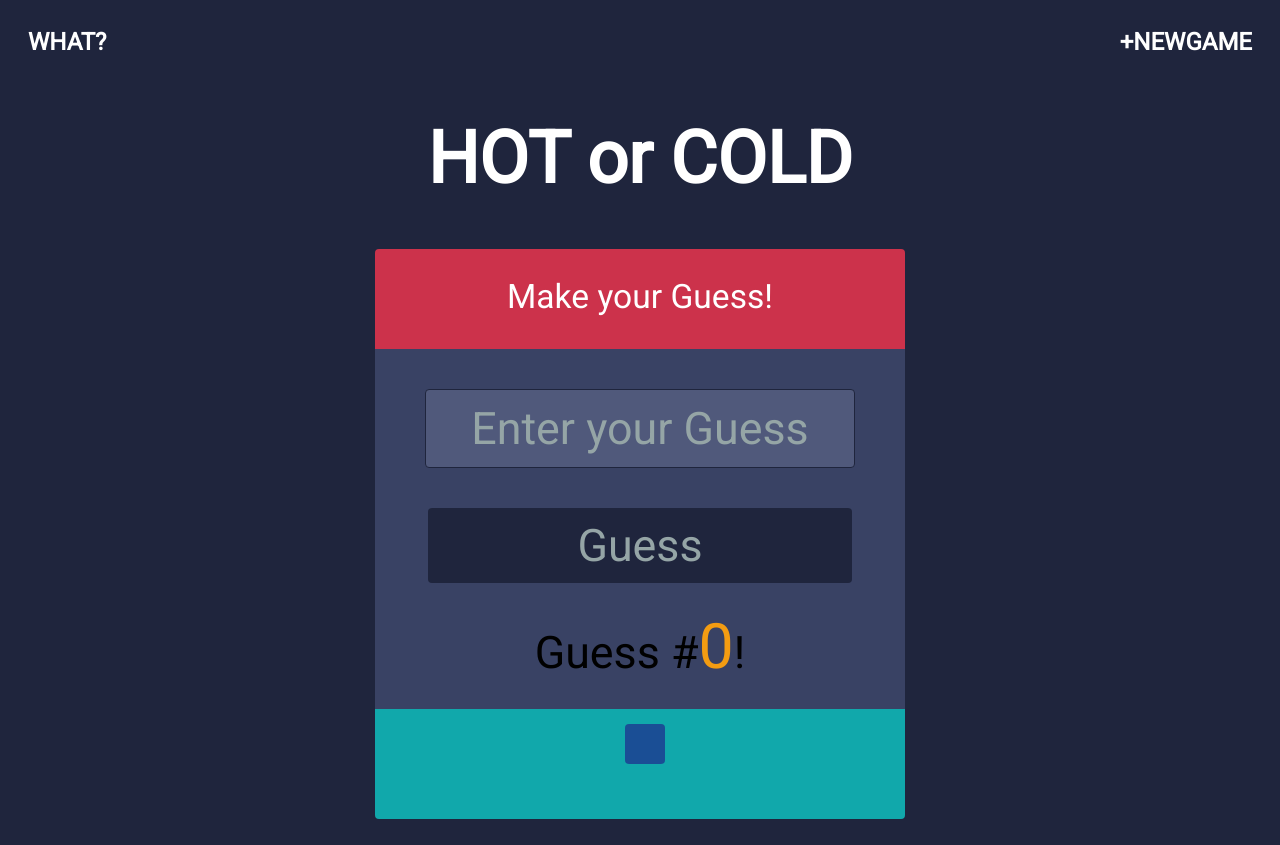
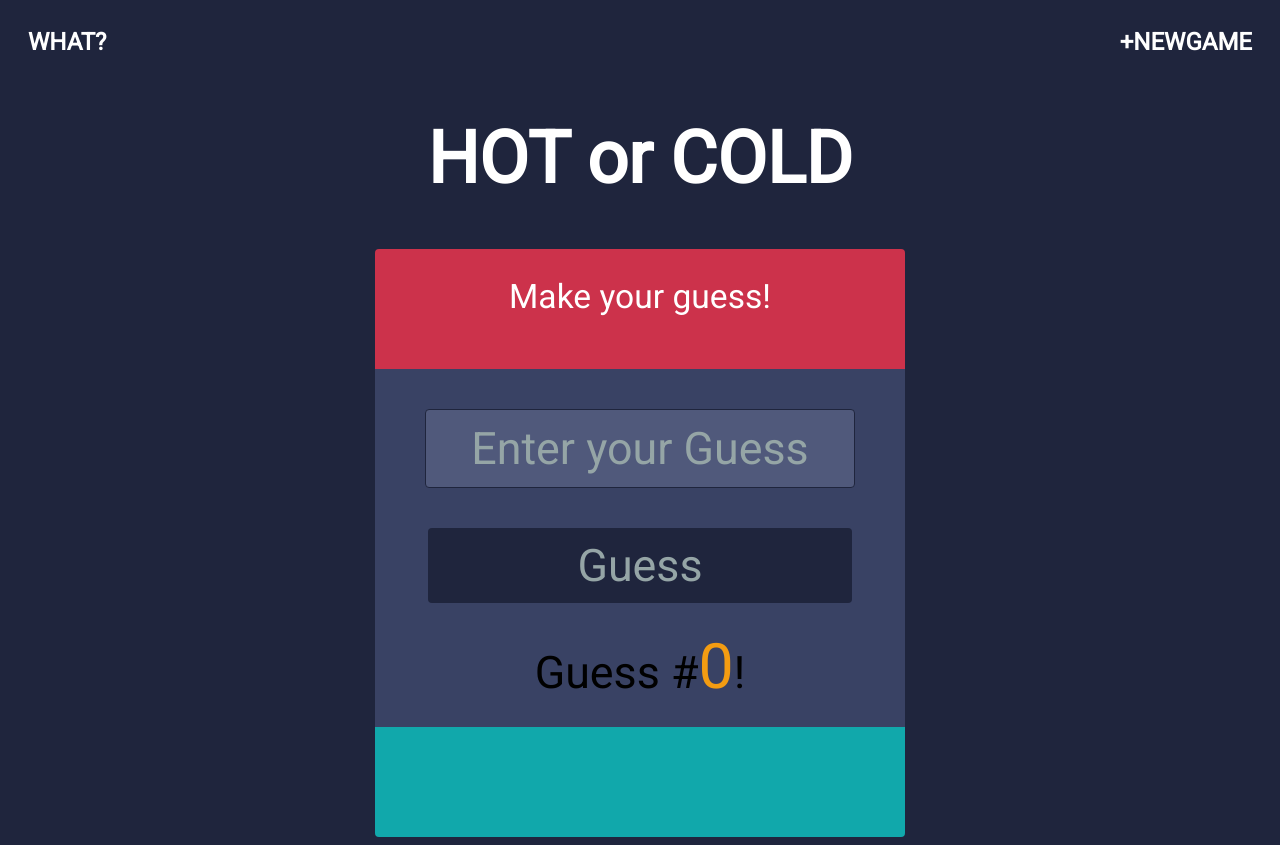
Before and after one commit to rob137/react-hot-cold-app, a React app: page / in a window 1280 px wide. Built offline with nearby package versions, Linux system fonts and the light colour scheme.

Commit message:
added game functionality

```diff
--- a/src/components/answers-so-far.js
+++ b/src/components/answers-so-far.js
@@ -1,12 +1,8 @@
 import React from 'react';
 import './answers-so-far.css';
 
-export default function AnswersSoFar(prop) {
+export default function AnswersSoFar(props) {
   return (
-    <li className="answer-so-far">{prop.answer}</li>
+    <li className="answer-so-far">{props.guess}</li>
   )
 }
-
-AnswersSoFar.defaultProps = {
-  answer: ''
-}
--- a/src/components/clue-text.js
+++ b/src/components/clue-text.js
@@ -3,10 +3,6 @@ import './clue-text.css';
 
 export default function ClueText(props) {
   return (
-    <p className="clue-text">{props.text}</p>
+    <p className="clue-text">{props.clueText}</p>
   )
 }
-
-ClueText.defaultProps = {
-  text: 'Make your Guess!'
-}
--- a/src/components/guess-button.js
+++ b/src/components/guess-button.js
@@ -2,5 +2,5 @@ import React from 'react';
 import './guess-button.css';
 export default function GuessButton(props) {
   return <button className="guess-button"
-    onClick={(e) => props.onClick(1)}>Guess</button>
+    onClick={() => props.onClick()}>Guess</button>
 }
--- a/src/components/guess-count.js
+++ b/src/components/guess-count.js
@@ -1,14 +1,10 @@
 import React from 'react';
 import './guess-count.css';
 
-export default function GuessCount(prop) {
+export default function GuessCount(props) {
   return (
     <p className="guess-count">Guess #
-      <span className="guess-number">{prop.guessNumber}</span>!
+      <span className="guess-number">{props.totalGuesses}</span>!
     </p>
   )
 }
-
-GuessCount.defaultProps = {
-  guessNumber: 0
-}
--- a/src/components/guess-input.js
+++ b/src/components/guess-input.js
@@ -5,7 +5,7 @@ export default function GuessInput(props) {
   return (
     <input className="guess-input"
       placeholder="Enter your Guess"
-      /* onChange={ e => props.onChange(e)} */>
+      onChange={ e => props.onChange(e.target.value)}>
     </input>
   );
 }
--- a/src/components/hot-or-cold.js
+++ b/src/components/hot-or-cold.js
@@ -10,13 +10,43 @@ export default class HotOrCold extends React.Component {
     this.state = {
       showHelp: false,
       guessesSoFar: [],
-      lastGuess: 0,
-      rightAnswer: Math.floor(Math.random() * 100)
+      currentInput: 0,
+      rightAnswer: Math.floor(Math.random() * 99 + 1),
+      clueText: 'Make your guess!'
     }
   }
 
   toggleHelp() {
     this.setState({ showHelp: !(this.state.showHelp) })
+  }
+
+  resetGame() {
+    this.setState({
+      showHelp: false,
+      guessesSoFar: [],
+      lastGuess: 0,
+      rightAnswer: Math.floor(Math.random() * 99 + 1),
+      clueText: 'Make your guess!'
+    })
+  }
+
+  checkWarmth(guess) {
+    const answer = this.state.rightAnswer;
+    const difference = Math.abs(guess - answer);
+    if (guess === answer) {
+      this.setState({
+        clueText: 'You Won! Click \'new game\' to play again.'});
+    } else if (difference < 5) {
+      this.setState({clueText: 'Hot!'});
+    } else if (difference < 10) {
+      this.setState({clueText: 'Warm'});
+    } else if (difference < 15) {
+      this.setState({clueText: 'Kinda warm'});
+    } else if (difference < 20) {
+      this.setState({clueText: 'Less than warm'});
+    } else {
+      this.setState({clueText: 'Cold'});
+    }
   }
 
   checkGuessIsUnique(guessNum) {
@@ -29,42 +59,43 @@ export default class HotOrCold extends React.Component {
   handleValidGuess(guessNum) {
     const guessesSoFar = this.state.guessesSoFar;
     guessesSoFar.push(guessNum);
-    this.setState({ guessesSoFar })
-    console.log(this.state.guessesSoFar);
+    this.setState({ guessesSoFar });
+    this.checkWarmth(guessNum);
   }
 
-  addGuess(guessNum) {
-    if (typeof guessNum !== 'number') {
-      alert('Please enter a number');
-    } else if (!this.checkGuessIsUnique(guessNum)) {
+  checkGuessIsValid(guessNum) {
+    console.log(guessNum);
+    return (
+      guessNum.length < 1
+      || typeof guessNum !== 'number'
+      || guessNum < 1
+      || guessNum > 99
+    );
+  }
+
+  // On clicking 'guess'
+  handleGuess(guessNum) {
+    const parsedGuess = parseInt(guessNum, 10);
+    if (this.checkGuessIsValid(Number(guessNum))) {
+      alert('Please enter a number from 1 to 99');
+    } else if (!this.checkGuessIsUnique(parsedGuess)) {
       alert('You guessed this number already');
     } else {
-      this.handleValidGuess(guessNum);
+      this.handleValidGuess(parsedGuess);
     }
   }
 
-  resetGame() {
-    console.log(this.state.rightAnswer);
-    this.setState({
-      showHelp: false,
-      guessesSoFar: [],
-      lastGuess: 0,
-      rightAnswer: Math.floor(Math.random() * 100)
-    })
-  }
-
-  checkGuess(guess, rightAnswer) {
-    return guess === rightAnswer;
+  // Updates state with current text in input field
+  getInput(value) {
+    this.setState({ currentInput: value});
   }
 
   render() {
+    const input = this.state.currentInput;
     if(this.state.showHelp) {
+
       return (
         <div className="outer-container">
-          <TopOptions
-            resetGame={() => this.resetGame()}
-            toggleHelp={() => this.toggleHelp()}/>
-          <QuizArea addGuess={() => this.addGuess()}/>
           <HelpPanel toggleHelp={() => this.toggleHelp()}/>
         </div>
       )
@@ -74,7 +105,12 @@ export default class HotOrCold extends React.Component {
           <TopOptions
             toggleHelp={() => this.toggleHelp()}
             resetGame={() => this.resetGame()}/>
-          <QuizArea addGuess={(e) => this.addGuess(e)}/>
+          <QuizArea
+            clueText={this.state.clueText}
+            getInput={(value) => this.getInput(value)}
+            handleGuess={() => this.handleGuess(input)}
+            totalGuesses={this.state.guessesSoFar.length}
+            guessesSoFar={this.state.guessesSoFar}/>
         </div>
       )
     }
--- a/src/components/quiz-area.css
+++ b/src/components/quiz-area.css
@@ -16,7 +16,7 @@ main {
   margin: 0 auto;
   margin-top: 0;
   margin-bottom: 0;
-  height: 100px;
+  height: 120px;
   border-radius: 4px 4px 0 0;
 }
 
@@ -33,8 +33,16 @@ main {
   width: 100%;
   background-color: #11A8AB;
   margin: 0 auto;
-  margin-top: 0;
+  margin-top: -18px;
   margin-bottom: 0;
   height: 110px;
   border-radius: 0 0 4px 4px;
+  position: relative;
+  left: 50%;
+  transform: translateX(-50%);
 }
+
+.answers-so-far-wrapper ul {
+  list-style-type: none;
+  padding: 0;
+}
--- a/src/components/quiz-area.js
+++ b/src/components/quiz-area.js
@@ -7,20 +7,24 @@ import AnswersSoFar from './answers-so-far';
 import './quiz-area.css';
 
 export default function QuizArea(props) {
+  const answerLis = props.guessesSoFar.map((guess,index) => {
+    return <AnswersSoFar guess={guess} key={index}/>
+  })
+
   return (
     <main>
       <h1>HOT or COLD</h1>
       <div>
         <section className="clue-text-wrapper">
-          <ClueText />
+          <ClueText clueText={props.clueText}/>
         </section>
         <section className="input-area-wrapper">
-          <GuessInput /> <br/>
-          <GuessButton onClick={(e) => props.addGuess(e)}/> <br/>
-          <GuessCount />
+          <GuessInput onChange={(value) => props.getInput(value)}/> <br/>
+          <GuessButton onClick={() => props.handleGuess()}/> <br/>
+          <GuessCount totalGuesses={props.totalGuesses}/>
         </section>
         <section className="answers-so-far-wrapper">
-          <AnswersSoFar />
+          <ul>{answerLis}</ul>
         </section>
       </div>
     </main>
```
